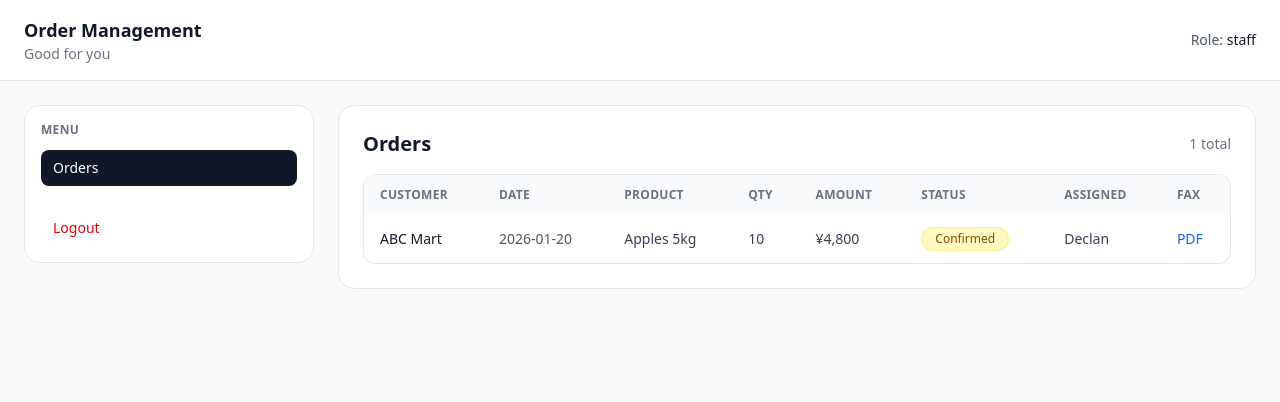
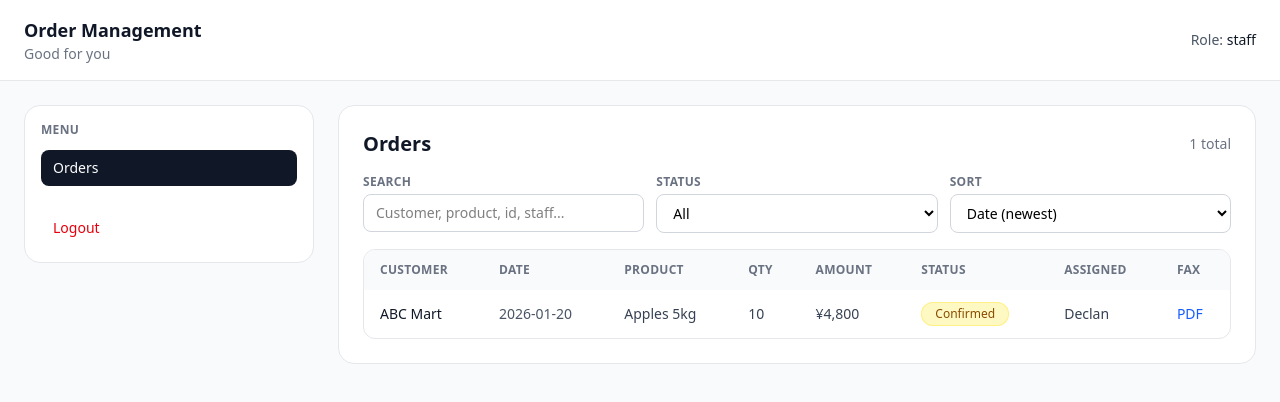
Before and after one commit to ArnavSAMA/order-management-frontend, a React (Vite) app: page /login in a window 1280 px wide. Both pictures are taken after a click on the button "Login as Staff". Shown: the top 402 px of the page. Built offline with nearby package versions, Linux system fonts and the light colour scheme.

Commit message:
feat: apply search/filter/sort to orders list

```diff
--- a/src/features/orders/pages/OrderListPage.tsx
+++ b/src/features/orders/pages/OrderListPage.tsx
@@ -1,8 +1,10 @@
-import { useRef } from "react";
 import { useNavigate } from "react-router-dom";
 import StatusBadge from "@/components/common/StatusBadge";
 import { useOrders } from "../context/OrdersProvider";
 import { useAuth } from "@/app/providers/AuthProvider";
+import { useMemo, useRef, useState } from "react";
+import type { OrderStatus } from "../types";
+
 
 
 export default function OrderListPage() {
@@ -14,20 +16,107 @@ export default function OrderListPage() {
         ? orders.filter((o) => o.assignedTo === user?.name)
         : orders;
 
+    const [q, setQ] = useState("");
+    const [statusFilter, setStatusFilter] = useState<"" | OrderStatus>("");
+    const [sortKey, setSortKey] = useState<"date_desc" | "date_asc" | "amount_desc" | "amount_asc">("date_desc");
+
+    const finalOrders = useMemo(() => {
+    const query = q.trim().toLowerCase();
+
+    let list = visibleOrders;
+
+    if (query) {
+        list = list.filter((o) => {
+        return (
+            o.id.toLowerCase().includes(query) ||
+            o.customer.toLowerCase().includes(query) ||
+            o.productName.toLowerCase().includes(query) ||
+            (o.assignedTo ?? "").toLowerCase().includes(query)
+        );
+        });
+    }
+
+    if (statusFilter) {
+        list = list.filter((o) => o.status === statusFilter);
+    }
+
+    const byDate = (a: string, b: string) => a.localeCompare(b); // YYYY-MM-DD
+    const byAmount = (a: number, b: number) => a - b;
+
+    const sorted = [...list].sort((a, b) => {
+        if (sortKey === "date_desc") return byDate(b.orderDate, a.orderDate);
+        if (sortKey === "date_asc") return byDate(a.orderDate, b.orderDate);
+        if (sortKey === "amount_desc") return byAmount(b.amount, a.amount);
+        return byAmount(a.amount, b.amount);
+    });
+
+    return sorted;
+    }, [visibleOrders, q, statusFilter, sortKey]);
 
 
     const navigate = useNavigate();
     const rowRefs = useRef<(HTMLTableRowElement | null)[]>([]);
+    rowRefs.current = [];
 
     return (
         <div>
             <div className="flex items-center justify-between">
                 <h1 className="text-xl font-semibold text-gray-900">Orders</h1>
-            <p className="text-sm text-gray-500">{visibleOrders.length} total</p>
+                <p className="text-sm text-gray-500">{finalOrders.length} total</p>
             </div>
-        {visibleOrders.length === 0 ? (
+            <div className="mt-4 grid grid-cols-1 gap-3 md:grid-cols-3">
+                <div>
+                    <label className="mb-1 block text-xs font-semibold uppercase tracking-wide text-gray-500">
+                    Search
+                    </label>
+                    <input
+                    value={q}
+                    onChange={(e) => setQ(e.target.value)}
+                    placeholder="Customer, product, id, staff..."
+                    className="w-full rounded-lg border border-gray-300 bg-white px-3 py-2 text-sm"
+                    />
+                </div>
+
+                <div>
+                    <label className="mb-1 block text-xs font-semibold uppercase tracking-wide text-gray-500">
+                    Status
+                    </label>
+                    <select
+                    value={statusFilter}
+                    onChange={(e) => setStatusFilter(e.target.value as any)}
+                    className="w-full rounded-lg border border-gray-300 bg-white px-3 py-2 text-sm"
+                    >
+                    <option value="">All</option>
+                    <option value="unchecked">Unchecked</option>
+                    <option value="confirmed">Confirmed</option>
+                    <option value="processing">Processing</option>
+                    <option value="completed">Completed</option>
+                    <option value="cancelled">Cancelled</option>
+                    </select>
+                </div>
+
+                <div>
+                    <label className="mb-1 block text-xs font-semibold uppercase tracking-wide text-gray-500">
+                    Sort
+                    </label>
+                    <select
+                    value={sortKey}
+                    onChange={(e) => setSortKey(e.target.value as any)}
+                    className="w-full rounded-lg border border-gray-300 bg-white px-3 py-2 text-sm"
+                    >
+                    <option value="date_desc">Date (newest)</option>
+                    <option value="date_asc">Date (oldest)</option>
+                    <option value="amount_desc">Amount (high → low)</option>
+                    <option value="amount_asc">Amount (low → high)</option>
+                    </select>
+                </div>
+            </div>
+
+            {finalOrders.length === 0 ? (
                 <div className="mt-4 rounded-xl border border-gray-200 bg-white p-6 text-sm text-gray-600">
-                No assigned orders.
+                    {role === "staff" && visibleOrders.length === 0
+                        ? "No assigned orders."
+                        : "No orders match your filters."}
                 </div>
             ) : (
             <div className="mt-4 overflow-hidden rounded-xl border border-gray-200 bg-white">
@@ -46,7 +135,7 @@ export default function OrderListPage() {
                     </thead>
 
                     <tbody className="divide-y divide-gray-200">
-                    {visibleOrders.map((order, index) => (
+                        {finalOrders.map((order, index) => (
                         <tr
                             key={order.id}
                             ref={(el) => {
```
Lines whose indentation alone changed are shown as unchanged.
